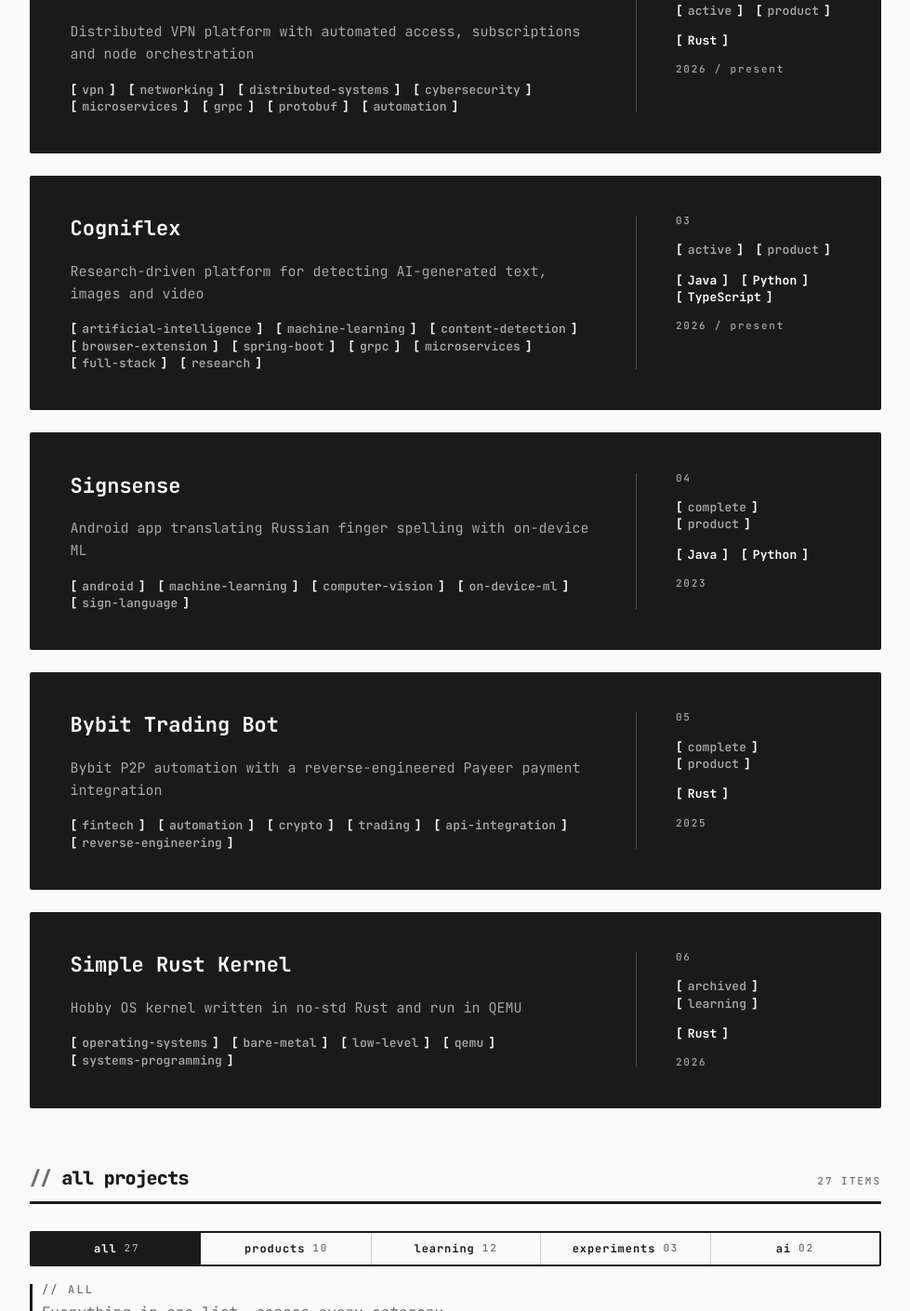
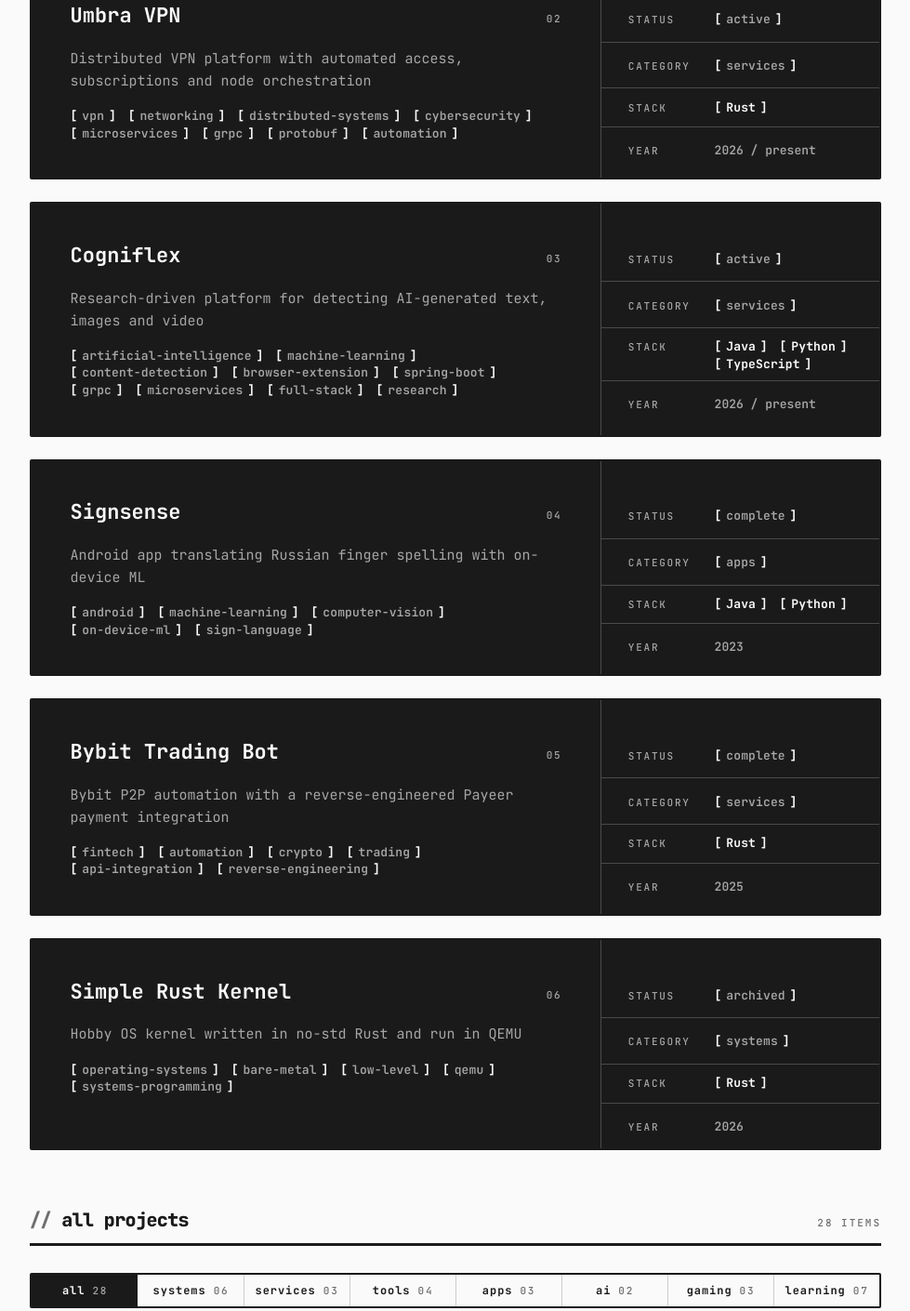
Before and after one commit to duckysmacky/nikdor.xyz, a plain HTML site: page frontend/public/projects.html in a window 1280 px wide. Shown: the part 757-2167 px from the top of the page at 93% size, without its empty margins (150-1129 px from the left). Drawn offline with Linux system fonts and the light colour scheme.

Commit message:
Refactor project categories

```diff
--- a/frontend/public/data/projects.json
+++ b/frontend/public/data/projects.json
@@ -2,7 +2,7 @@
   {
     "id": "loom",
     "title": "Loom",
-    "category": "product",
+    "category": "apps",
     "featured": true,
     "status": "complete",
     "year": "2026",
@@ -25,7 +25,7 @@
   {
     "id": "umbra-vpn",
     "title": "Umbra VPN",
-    "category": "product",
+    "category": "services",
     "featured": true,
     "status": "active",
     "year": "2026 / present",
@@ -46,7 +46,7 @@
   {
     "id": "cogniflex",
     "title": "Cogniflex",
-    "category": "product",
+    "category": "services",
     "featured": true,
     "status": "active",
     "year": "2026 / present",
@@ -69,7 +69,7 @@
   {
     "id": "claude-usage-tray",
     "title": "Claude Usage Tray",
-    "category": "product",
+    "category": "tools",
     "status": "complete",
     "year": "2026 / present",
     "languages": ["Rust"],
@@ -88,7 +88,7 @@
   {
     "id": "macro-helper",
     "title": "C Macro Helper",
-    "category": "product",
+    "category": "tools",
     "status": "complete",
     "year": "2026 / present",
     "languages": ["JavaScript"],
@@ -128,7 +128,7 @@
   {
     "id": "qt-chat-app",
     "title": "Qt Chat App",
-    "category": "product",
+    "category": "apps",
     "status": "complete",
     "year": "2026 / present",
     "languages": ["C++", "QML", "SQL"],
@@ -150,7 +150,7 @@
   {
     "id": "databoxer",
     "title": "Databoxer",
-    "category": "product",
+    "category": "tools",
     "status": "active",
     "year": "2024 / present",
     "languages": ["Rust"],
@@ -170,7 +170,7 @@
   {
     "id": "copper",
     "title": "Copper",
-    "category": "product",
+    "category": "tools",
     "status": "wip",
     "year": "2025 / present",
     "languages": ["Rust"],
@@ -190,7 +190,7 @@
   {
     "id": "signsense",
     "title": "Signsense",
-    "category": "product",
+    "category": "apps",
     "featured": true,
     "status": "complete",
     "year": "2023",
@@ -230,8 +230,7 @@
   {
     "id": "combat-drones",
     "title": "Combat Drones",
-    "category": "product",
-    "enabled": false,
+    "category": "gaming",
     "status": "active",
     "year": "2026 / present",
     "languages": ["Java"],
@@ -252,8 +251,7 @@
   {
     "id": "guncore",
     "title": "Guncore",
-    "category": "product",
-    "enabled": false,
+    "category": "gaming",
     "status": "active",
     "year": "2025 / present",
     "languages": ["Java"],
@@ -274,8 +272,7 @@
   {
     "id": "item-asylum-plugin",
     "title": "Item Asylum Plugin",
-    "category": "product",
-    "enabled": false,
+    "category": "gaming",
     "status": "archived",
     "year": "2024",
     "languages": ["Java"],
@@ -295,7 +292,7 @@
   {
     "id": "jigsaw",
     "title": "Jigsaw",
-    "category": "learning",
+    "category": "systems",
     "status": "wip",
     "year": "2026 / present",
     "languages": ["Rust"],
@@ -316,7 +313,7 @@
   {
     "id": "push",
     "title": "Push",
-    "category": "learning",
+    "category": "systems",
     "status": "wip",
     "year": "2026 / present",
     "languages": ["C++"],
@@ -337,7 +334,7 @@
   {
     "id": "bybit-bot",
     "title": "Bybit Trading Bot",
-    "category": "product",
+    "category": "services",
     "featured": true,
     "status": "complete",
     "year": "2025",
@@ -355,6 +352,7 @@
     "tags": ["fintech", "automation", "crypto", "trading", "api-integration", "reverse-engineering"]
   },
   {
+	"enabled": false,
     "id": "feather-chat",
     "title": "Feather Chat",
     "category": "learning",
@@ -376,7 +374,7 @@
   {
     "id": "simple-rust-kernel",
     "title": "Simple Rust Kernel",
-    "category": "learning",
+    "category": "systems",
     "featured": true,
     "status": "archived",
     "year": "2026",
@@ -452,6 +450,7 @@
     "repositoryLink": "https://github.com/duckysmacky/mathlib"
   },
   {
+	"enabled": false,
     "id": "screenway",
     "title": "Screenway",
     "category": "learning",
@@ -511,7 +510,7 @@
   {
     "id": "synco",
     "title": "Synco",
-    "category": "experiment",
+    "category": "systems",
     "status": "wip",
     "year": "2026",
     "languages": ["Rust"],
@@ -531,7 +530,7 @@
   {
     "id": "cspc",
     "title": "C Smart Pointer Collection",
-    "category": "experiment",
+    "category": "systems",
     "status": "wip",
     "year": "2026 / present",
     "languages": ["C"],
@@ -551,7 +550,7 @@
   {
     "id": "win-tools",
     "title": "Win-Tools",
-    "category": "experiment",
+    "category": "systems",
     "status": "wip",
     "year": "2024",
     "languages": ["C", "C++"],
--- a/frontend/public/scripts/project-card.js
+++ b/frontend/public/scripts/project-card.js
@@ -9,28 +9,43 @@ window.NikdorProjects = (() => {
     {
       slug: 'all',
       label: 'all',
-      description: 'Everything in one list, across every category.',
+      description: 'Every project in one list',
       filter: () => true,
     },
     {
-      slug: 'product',
-      label: 'products',
-      description: 'Original tools built to be used, not just written. Each one solves a problem end to end.',
+      slug: 'systems',
+      label: 'systems',
+      description: 'Low-level projects, built from scratch or close to the hardware',
+    },
+    {
+      slug: 'services',
+      label: 'services',
+      description: 'Real running systems, platforms and bots',
+    },
+    {
+      slug: 'tools',
+      label: 'tools',
+      description: 'Various utilities, CLIs and day to day tools',
+    },
+    {
+      slug: 'apps',
+      label: 'apps',
+      description: 'User-facing GUI, like web, desktop or mobile applications',
+    },
+    {
+      slug: 'ai',
+      label: 'ai',
+      description: 'Tooling built for agents to use',
+    },
+    {
+      slug: 'gaming',
+      label: 'gaming',
+      description: 'Minecraft mods and plugins',
     },
     {
       slug: 'learning',
       label: 'learning',
       description: 'Built to learn a domain. The understanding is the goal, the code is the byproduct.',
-    },
-    {
-      slug: 'experiment',
-      label: 'experiments',
-      description: 'Built because the idea was interesting. No roadmap, no users, still worth showing.',
-    },
-    {
-      slug: 'ai',
-      label: 'ai',
-      description: 'Tooling built for models to use: agent skills, MCP servers, and the automation around them.',
     },
   ];
 
@@ -74,19 +89,25 @@ window.NikdorProjects = (() => {
       : `<a class="project-open" href="/projects.html#${esc(project.id)}" data-link>${esc(project.title)}</a>`;
 
     if (options.wide) {
-      // wide variant: story on the left, facts in a side column
+      // wide variant: story on the left, labelled facts in a side column
+      const fact = (label, value) => (value
+        ? `<div class="project-fact"><dt>${label}</dt><dd>${value}</dd></div>`
+        : '');
       card.innerHTML = `
         <div class="project-main">
-          <h3 class="project-name">${title}</h3>
+          <div class="card-head">
+            <h3 class="project-name">${title}</h3>
+            <span class="index-num">${pad(position)}</span>
+          </div>
           <p class="project-summary">${esc(project.summary || '')}</p>
           <div class="tags">${tagMarkup(project.tags)}</div>
         </div>
-        <div class="project-side">
-          <span class="index-num">${pad(position)}</span>
-          <div class="tags">${status}${category}</div>
-          <div class="tags">${tagMarkup(project.languages, 'tag--lang')}</div>
-          ${project.year ? `<span class="index-num">${esc(project.year)}</span>` : ''}
-        </div>
+        <dl class="project-side">
+          ${fact('status', status)}
+          ${fact('category', project.category ? `<span class="tag">${esc(project.category)}</span>` : '')}
+          ${fact('stack', `<div class="tags">${tagMarkup(project.languages, 'tag--lang')}</div>`)}
+          ${fact('year', project.year ? `<span class="project-year">${esc(project.year)}</span>` : '')}
+        </dl>
       `;
       return card;
     }
--- a/frontend/public/styles/project-card.css
+++ b/frontend/public/styles/project-card.css
@@ -75,12 +75,13 @@
   box-shadow: var(--offset);
 }
 
-/* wide variant — one per row on /projects.html: main column + facts side column */
+/* wide variant — one per row on /projects.html: story column + facts column.
+   Card padding lives on the columns so the divider runs the full card height. */
 .project--wide {
   flex-direction: row;
   align-items: stretch;
-  gap: var(--s5);
-  padding: var(--s5);
+  gap: 0;
+  padding: 0;
 }
 
 .project-main {
@@ -89,6 +90,7 @@
   display: flex;
   flex-direction: column;
   gap: var(--s3);
+  padding: var(--s5);
 }
 
 .project--wide .project-name {
@@ -100,28 +102,70 @@
   max-width: 62ch;
 }
 
+/* facts as labelled rows, hairline between each, top-aligned with the title */
 .project-side {
-  flex: 0 0 220px;
+  flex: 0 0 300px;
+  margin: 0;
   display: flex;
   flex-direction: column;
-  align-items: flex-start;
-  gap: var(--s3);
-  padding-left: var(--s5);
   border-left: 1px solid var(--rule-on-ink);
+}
+
+.project-fact {
+  display: grid;
+  grid-template-columns: 80px 1fr;
+  align-items: baseline;
+  gap: var(--s2);
+  padding: 0.7rem var(--s4);
+  border-top: 1px solid var(--rule-on-ink);
+}
+
+.project-fact:first-child {
+  border-top: 0;
+  padding-top: calc(var(--s5) + 4px);
+}
+
+.project-fact dt {
+  font-size: 11px;
+  font-weight: 500;
+  letter-spacing: 0.16em;
+  text-transform: uppercase;
+  color: var(--muted-on-ink);
+}
+
+.project-fact dd {
+  margin: 0;
+  min-width: 0;
+}
+
+.project-year {
+  font-size: 13px;
+  font-weight: 600;
+  white-space: nowrap;
+  color: var(--muted-on-ink);
 }
 
 @media (max-width: 720px) {
   .project--wide {
     flex-direction: column;
-    gap: var(--s3);
+  }
+
+  .project-main {
     padding: var(--s4);
   }
 
   .project-side {
     flex-basis: auto;
-    padding: var(--s3) 0 0;
     border-left: 0;
     border-top: 1px solid var(--rule-on-ink);
-    align-self: stretch;
+  }
+
+  .project-fact:first-child {
+    border-top: 0;
+    padding-top: var(--s3);
+  }
+
+  .project-fact {
+    padding: var(--s3) var(--s4);
   }
 }
--- a/frontend/public/styles/projects.css
+++ b/frontend/public/styles/projects.css
@@ -199,3 +199,17 @@
   flex-wrap: wrap;
   gap: 0.6rem;
 }
+
+/* ==========================================================================
+   Project list — two wide cards per row
+   ========================================================================== */
+
+.page--projects .projects-grid {
+  grid-template-columns: repeat(2, 1fr);
+}
+
+@media (max-width: 720px) {
+  .page--projects .projects-grid {
+    grid-template-columns: 1fr;
+  }
+}
```
